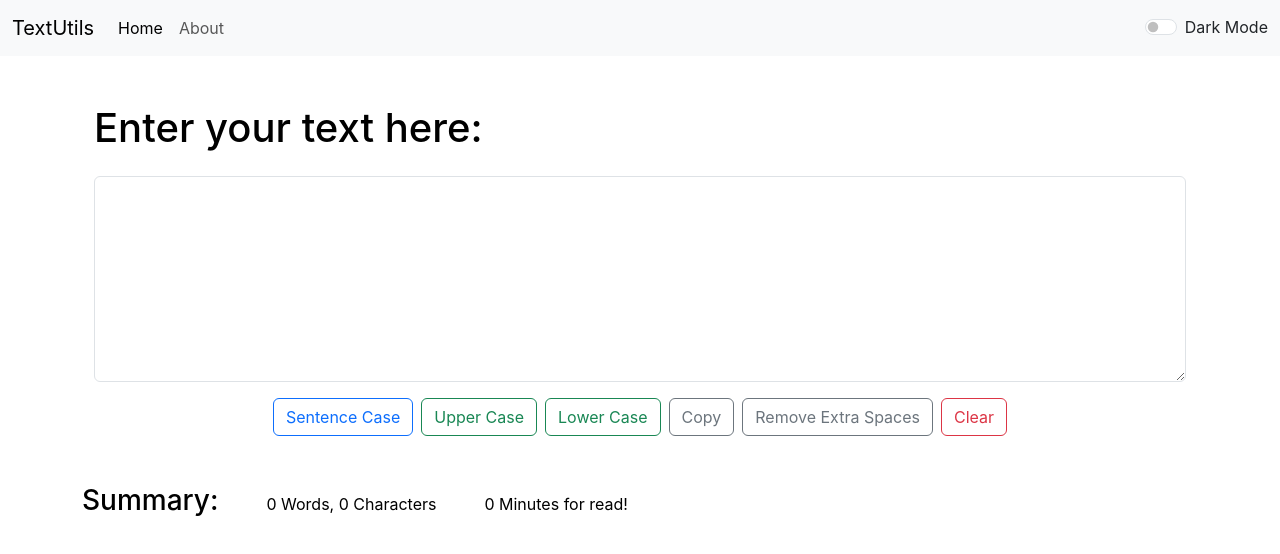
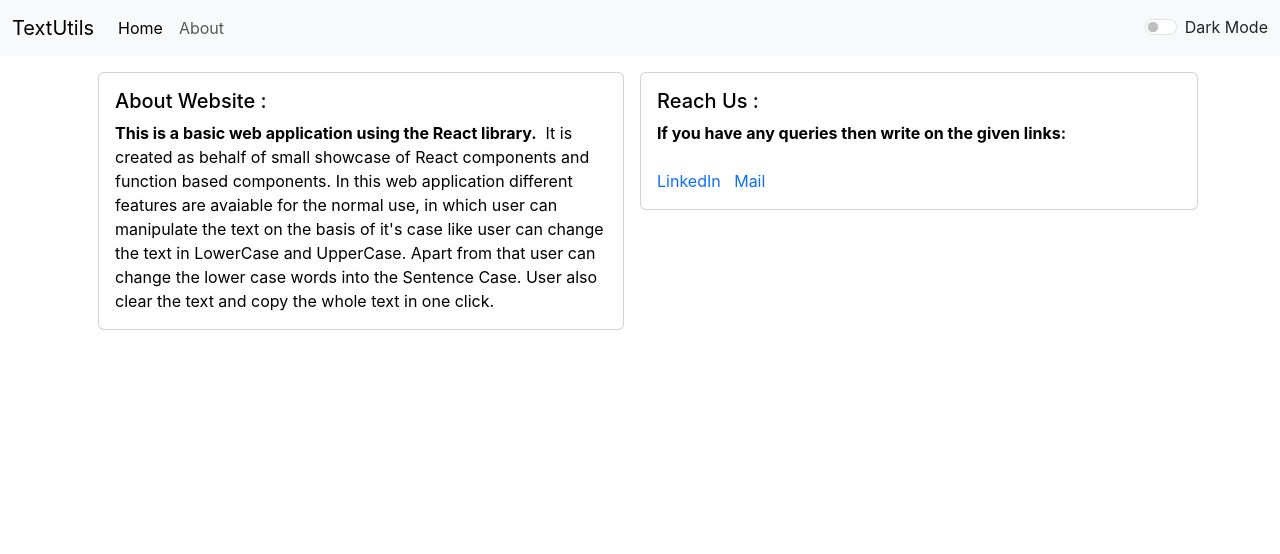
Before and after one commit to ravipratap05/my-app, a React (Create React App) app: page /about in a window 1280 px wide. Shown: the top 554 px of the page. Built offline with nearby package versions, Linux system fonts and the light colour scheme.

Commit message:
complete~

```diff
--- a/package.json
+++ b/package.json
@@ -8,6 +8,7 @@
     "@testing-library/user-event": "^13.5.0",
     "react": "^18.2.0",
     "react-dom": "^18.2.0",
+    "react-router-dom": "^6.22.3",
     "react-scripts": "5.0.1",
     "web-vitals": "^2.1.4"
   },
--- a/src/App.js
+++ b/src/App.js
@@ -3,7 +3,8 @@ import "./App.css";
 import Navbar from "./components/Navbar";
 import TextForm from "./components/TextForm";
 import Alert from "./components/Alert";
-// import About from "./components/About";
+import About from "./components/About";
+import { Routes, Route, BrowserRouter } from "react-router-dom";
 
 function App() {
   // setting up for the alert message...
@@ -31,14 +32,21 @@ function App() {
     } else {
       setMode("light");
       document.body.style.backgroundColor = "white";
+      document.title = "TextUtils App";
       showAlert("Light mode enabled", "success");
     }
   };
 
   return (
     <>
+      <BrowserRouter>
         <Navbar title="TextUtils" mode={mode} toggleMode={toggleMode} />
         <Alert alert={alert} />
+        <Routes>
+          <Route path="/about" element={<About mode={mode} />} />
+          <Route
+            path="/"
+            element={
               <div className="container mb-5">
                 <TextForm
                   showAlert={showAlert}
@@ -46,7 +54,12 @@ function App() {
                   mode={mode}
                 />
               </div>
+            }
+          />
+        </Routes>
+
         {/* <About /> */}
+      </BrowserRouter>
     </>
   );
 }
--- a/src/components/About.js
+++ b/src/components/About.js
@@ -1,64 +1,71 @@
 import React from "react";
 
-export default function About() {
+export default function About(props) {
   return (
     <>
-      <div className="accordion" id="accordionPanelsStayOpenExample">
-        <div className="accordion-item">
-          <h2 className="accordion-header">
-            <button
-              className="accordion-button"
-              type="button"
-              data-bs-toggle="collapse"
-              data-bs-target="#panelsStayOpen-collapseOne"
-              aria-expanded="true"
-              aria-controls="panelsStayOpen-collapseOne"
+      <div class="container d-flex justify-content-center ">
+        <div class="col-sm-6 mb-3 mb-sm-0">
+          <div
+            class="card my-3 mx-3"
+            style={{
+              backgroundColor: props.mode === "dark" ? "#232540" : "white",
+              color: props.mode === "dark" ? "white" : "black",
+            }}
+          >
+            <div
+              class="card-body"
+              style={{
+                color: props.mode === "dark" ? "white" : "black",
+              }}
             >
-              About website
-            </button>
-          </h2>
-          <div
-            id="panelsStayOpen-collapseOne"
-            className="accordion-collapse collapse show"
-          >
-            <div className="accordion-body">
-              <strong>
-                This is a basic web application using the React library.
-              </strong>{" "}
-              It is created as behalf of small showcase of React components and
-              function based components. In this web application different
-              features are avaiable for the normal use, in which user can
-              manipulate the text on the basis of it's case like user can change
-              the text in LowerCase and UpperCase. Apart from that user can
-              change the lower case words into the Sentence Case. User also
-              clear the text and copy the whole text in one click.
+              <h5 class="card-title">About Website :</h5>
+              <p class="card-text">
+                <strong>
+                  This is a basic web application using the React library.
+                </strong>
+                &nbsp; It is created as behalf of small showcase of React
+                components and function based components. In this web
+                application different features are avaiable for the normal use,
+                in which user can manipulate the text on the basis of it's case
+                like user can change the text in LowerCase and UpperCase. Apart
+                from that user can change the lower case words into the Sentence
+                Case. User also clear the text and copy the whole text in one
+                click.
+              </p>
+              {/* <a href="#" class="btn btn-primary">
+                Go somewhere
+              </a> */}
             </div>
           </div>
         </div>
-        <div className="accordion-item">
-          <h2 className="accordion-header">
-            <button
-              className="accordion-button collapsed"
-              type="button"
-              data-bs-toggle="collapse"
-              data-bs-target="#panelsStayOpen-collapseTwo"
-              aria-expanded="false"
-              aria-controls="panelsStayOpen-collapseTwo"
-            >
-              Contact information
-            </button>
-          </h2>
+        <div class="col-sm-6">
           <div
-            id="panelsStayOpen-collapseTwo"
-            className="accordion-collapse collapse"
+            class="card my-3"
+            style={{
+              backgroundColor: props.mode === "dark" ? "#232540" : "white",
+              color: props.mode === "dark" ? "white" : "black",
+            }}
           >
-            <div className="accordion-body">
+            <div class="card-body">
+              <h5 class="card-title">Reach Us :</h5>
               <strong>
                 If you have any queries then write on the given links:
               </strong>
               <br />
-              <a href="http://www.linkedin.com/in/ravipratap98">LinkedIn</a>
-              <a href="mailto:ravirajput31198@gmail.com">Mail</a>
+              <br />
+              <a
+                style={{ textDecoration: "none" }}
+                href="http://www.linkedin.com/in/ravipratap98"
+              >
+                LinkedIn
+              </a>
+              &nbsp; &nbsp;
+              <a
+                style={{ textDecoration: "none" }}
+                href="mailto:ravirajput31198@gmail.com"
+              >
+                Mail
+              </a>
             </div>
           </div>
         </div>
--- a/src/components/Navbar.js
+++ b/src/components/Navbar.js
@@ -1,6 +1,7 @@
 // import React, { useState } from "react";
 import PropTypes from "prop-types";
 import About from "./About";
+import { Link } from "react-router-dom";
 
 export default function Navbar(props) {
   return (
@@ -8,9 +9,9 @@ export default function Navbar(props) {
       className={`navbar navbar-expand-lg navbar-${props.mode} bg-${props.mode} `}
     >
       <div className="container-fluid">
-        <a className="navbar-brand" href="/">
+        <Link className="navbar-brand" to="/">
           {props.title}
-        </a>
+        </Link>
         <button
           className="navbar-toggler"
           type="button"
@@ -25,14 +26,14 @@ export default function Navbar(props) {
         <div className="collapse navbar-collapse" id="navbarSupportedContent">
           <ul className="navbar-nav me-auto mb-2 mb-lg-0">
             <li className="nav-item">
-              <a className="nav-link active" aria-current="page" href="/">
+              <Link className="nav-link active" aria-current="page" to="/">
                 Home
-              </a>
+              </Link>
             </li>
             <li className="nav-item">
-              <a className="nav-link" href="./components/About" onClick={About}>
+              <Link className="nav-link" to="/About" onClick={About}>
                 {props.about}
-              </a>
+              </Link>
             </li>
           </ul>
           <div
```
Also changed, not shown: src/index.js (+9 -6 lines), 1 other file (tests, documents, lock files or other folders). Lines whose indentation alone changed are shown as unchanged.
